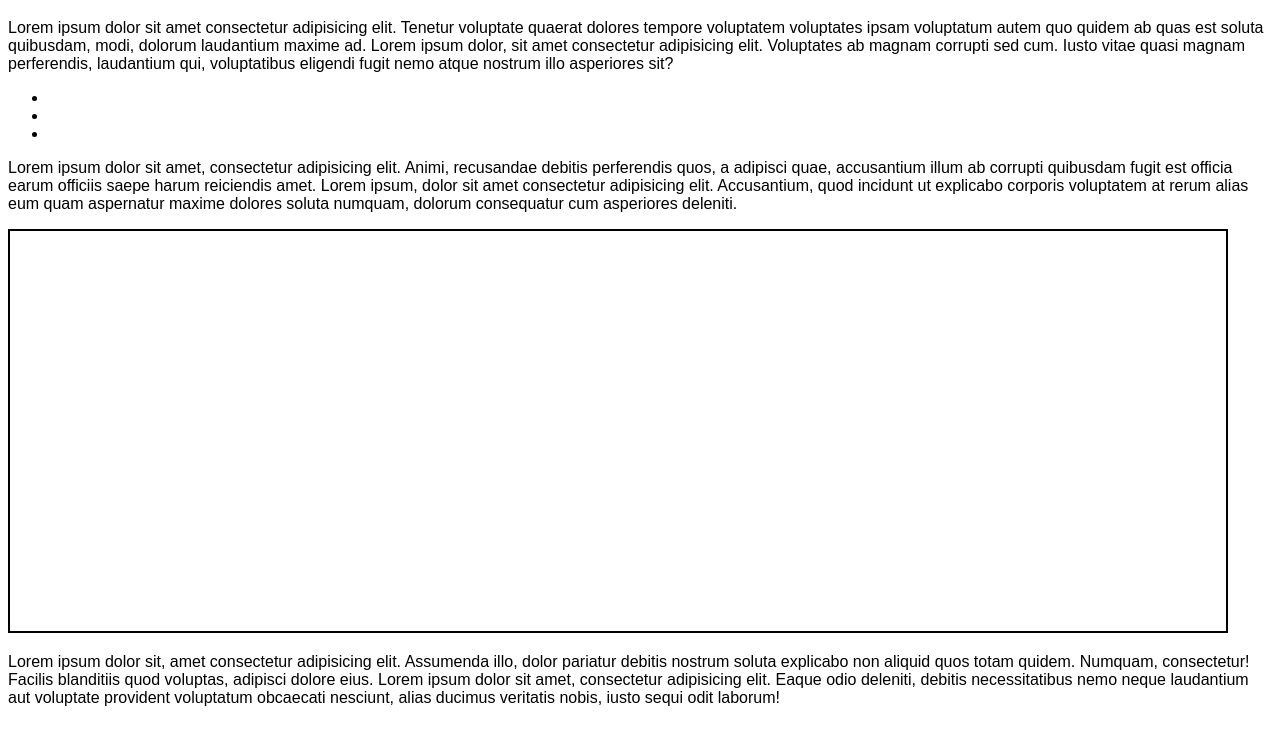
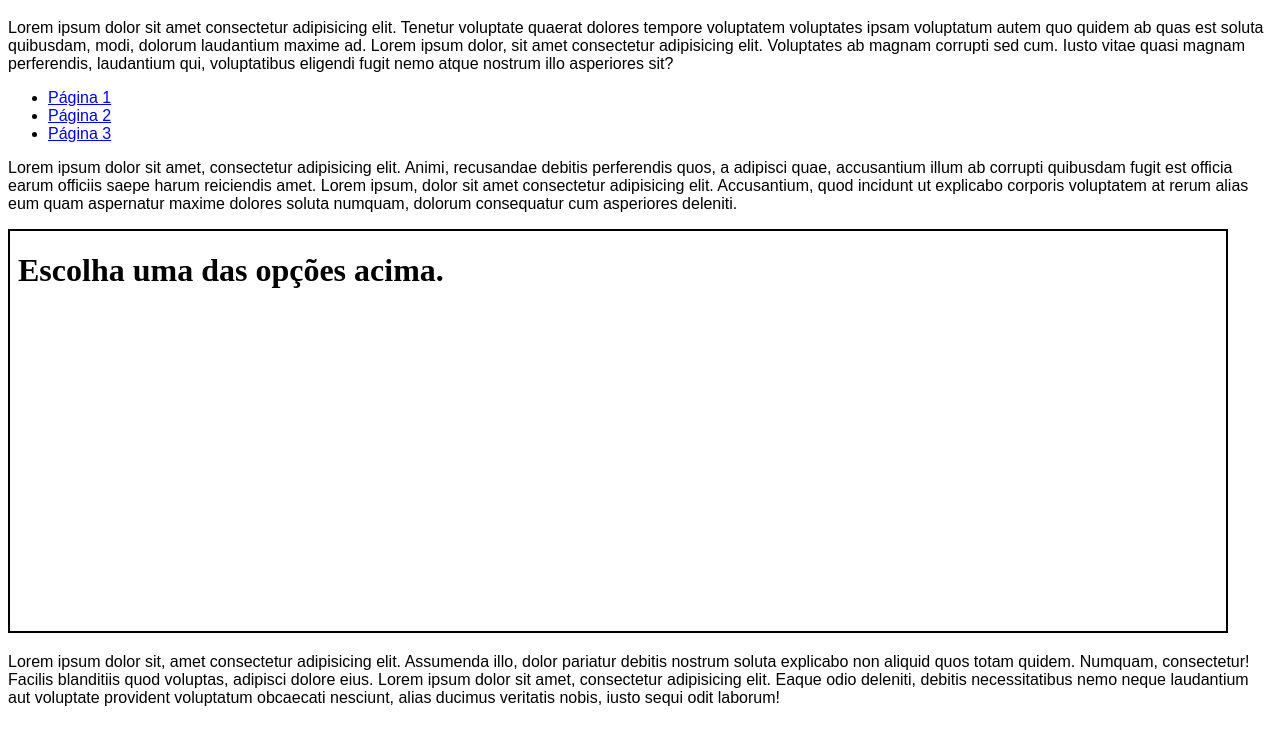
Before and after one commit to joaoromario/html-css, a plain HTML site: page Exercícios/ex024/iframe003.html in a window 1280 px wide. Shown: the part 61-800 px from the top of the page. Drawn offline with Linux system fonts and the light colour scheme.

Commit message:
exercício iframe003

```diff
--- a/Exercícios/ex024/iframe003.html
+++ b/Exercícios/ex024/iframe003.html
@@ -22,14 +22,14 @@
     <p>Lorem ipsum dolor sit amet consectetur adipisicing elit. Tenetur voluptate quaerat dolores tempore voluptatem voluptates ipsam voluptatum autem quo quidem ab quas est soluta quibusdam, modi, dolorum laudantium maxime ad. Lorem ipsum dolor, sit amet consectetur adipisicing elit. Voluptates ab magnam corrupti sed cum. Iusto vitae quasi magnam perferendis, laudantium qui, voluptatibus eligendi fugit nemo atque nostrum illo asperiores sit?</p>
 
     <ul>
-        <li><a href="./paginas-extras/pag001.html" target="frame"></a></li>
-        <li><a href="./paginas-extras/pag002.html" target="frame"></a></li>
-        <li><a href="./paginas-extras/pag003.html" target="frame"></a></li>
+        <li><a href="./paginas-extras/pag001.html" target="frame">Página 1</a></li>
+        <li><a href="./paginas-extras/pag002.html" target="frame"> Página 2</a></li>
+        <li><a href="./paginas-extras/pag003.html" target="frame"> Página 3</a></li>
     </ul>
 
     <p>Lorem ipsum dolor sit amet, consectetur adipisicing elit. Animi, recusandae debitis perferendis quos, a adipisci quae, accusantium illum ab corrupti quibusdam fugit est officia earum officiis saepe harum reiciendis amet. Lorem ipsum, dolor sit amet consectetur adipisicing elit. Accusantium, quod incidunt ut explicabo corporis voluptatem at rerum alias eum quam aspernatur maxime dolores soluta numquam, dolorum consequatur cum asperiores deleniti.</p>
 
-    <iframe src="" id="tela" name="frame">
+    <iframe src="" id="tela" name="frame" srcdoc="<h1>Escolha uma das opções acima. </h1>">
         <p>Infelizmente seu dispositivo não é compatível</p>
     </iframe>
 
```
